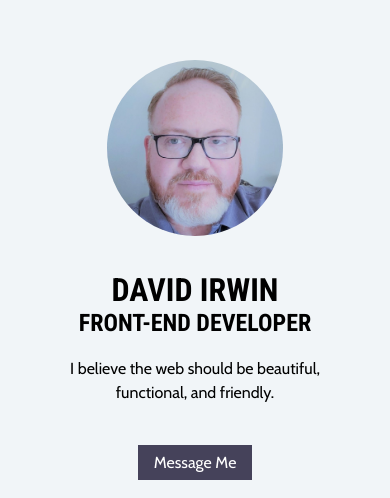
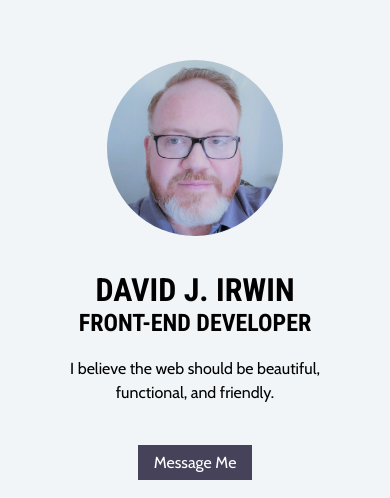
Before and after one commit to redirwin/daveirwindev, a plain HTML site: page projects/business-card/index.html in a window 390 px wide. Shown: the part 114-612 px from the top of the page. Drawn offline with nearby package versions, Linux system fonts and the light colour scheme.

```diff
--- a/projects/business-card/index.html
+++ b/projects/business-card/index.html
@@ -15,7 +15,7 @@
         <img class="avatar" src="assets/avatar.jpg" alt="Dave Irwin with short beard and glasses wearing a blue polo while sitting and smiling at camera.">
 
         <section class="card-text">
-            <h1>David Irwin</h1>
+            <h1>David J. Irwin</h1>
             <h2>Front-End Developer</h2>
             <p>I believe the web should be beautiful, functional, and friendly.</p>
         </section>
```
